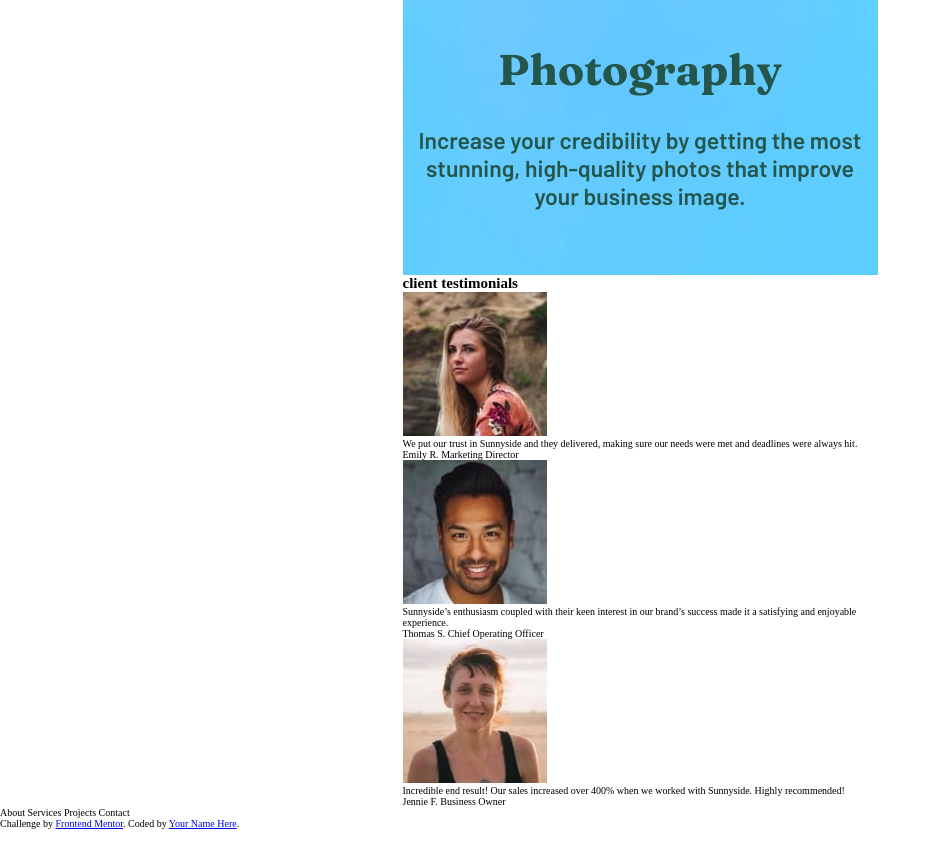
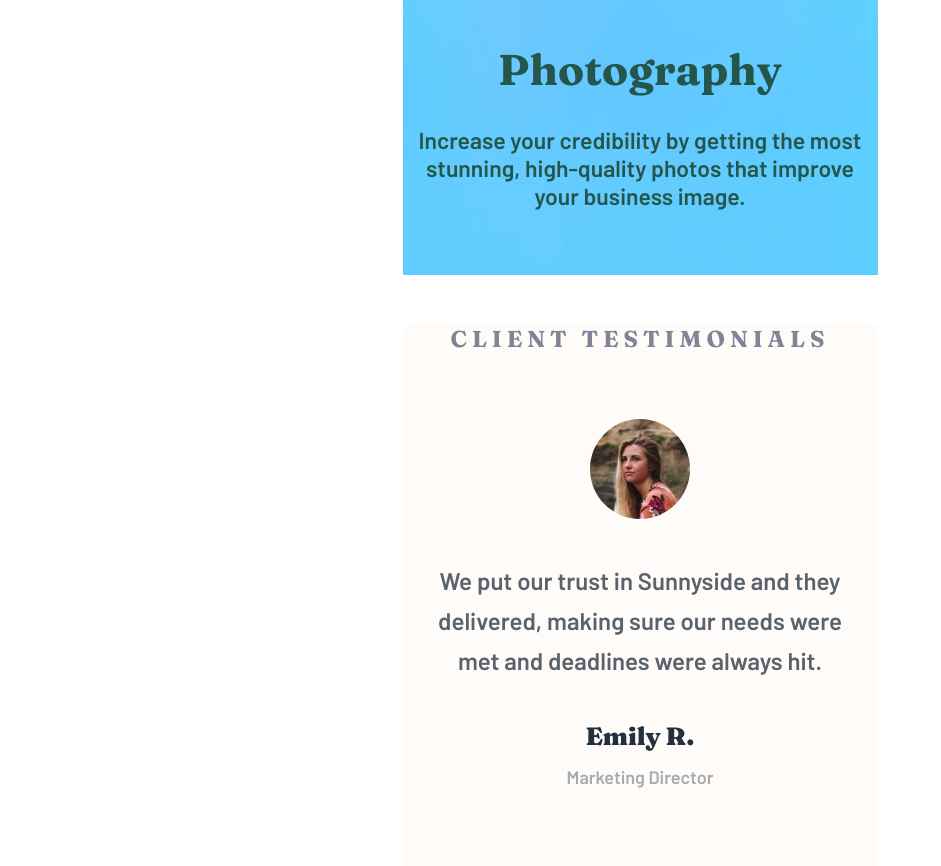
Before and after one commit to Danilosarmz/sunnyside, a plain HTML site: page index.html in a window 1280 px wide. Shown: the part 3625-4491 px from the top of the page, without its empty margins (0-941 px from the left). Before the commit the page ends 4454 px from the top, so only its background shows below. Drawn offline with Linux system fonts and the light colour scheme.

Commit message:
Se añaden testimonios

```diff
--- a/index.html
+++ b/index.html
@@ -69,19 +69,19 @@
         <section class="testimonials__container">
 
           <div class="testimonial">
-            <picture class="testimonial__pp"><img src="./images/image-emily.jpg" alt="Emily profile picture"></picture>
+            <picture class="testimonial__pp"><img src="./images/image-emily.jpg" alt="Emily profile picture" class="testimonial__image"></picture>
             <p class="testimonial__opinion">We put our trust in Sunnyside and they delivered, making sure our needs were met and deadlines were always hit.</p>
             <span class="testimonial__name">Emily R.</span>
             <span class="testimonial__job">Marketing Director</span>
           </div>
           <div class="testimonial">
-            <picture class="testimonial__pp"><img src="./images/image-thomas.jpg" alt="Emily profile picture"></picture>
+            <picture class="testimonial__pp"><img src="./images/image-thomas.jpg" alt="Emily profile picture" class="testimonial__image"></picture>
             <p class="testimonial__opinion">Sunnyside’s enthusiasm coupled with their keen interest in our brand’s success made it a satisfying and enjoyable experience.</p>
             <span class="testimonial__name">Thomas S.</span>
             <span class="testimonial__job">Chief Operating Officer</span>
           </div>
           <div class="testimonial">
-            <picture class="testimonial__pp"><img src="./images/image-jennie.jpg" alt="Emily profile picture"></picture>
+            <picture class="testimonial__pp"><img src="./images/image-jennie.jpg" alt="Emily profile picture" class="testimonial__image"></picture>
             <p class="testimonial__opinion">Incredible end result! Our sales increased over 400% when we worked with Sunnyside. Highly recommended!</p>
             <span class="testimonial__name">Jennie F.</span>
             <span class="testimonial__job">Business Owner</span>
--- a/styles.css
+++ b/styles.css
@@ -180,3 +180,63 @@ html{
 }
 
 /* se termina parte de services */
+
+.testimonials{
+    background-color: #fffbf8;
+
+}
+
+.testimonials__title{
+    text-align: center;
+    text-transform: uppercase;
+    margin-top: 50px;
+    font-size: 2.3rem;
+    font-family: var(--names-and-titles);
+    letter-spacing: 0.5rem;
+    color: var(--dark-grayish-blue);
+}
+
+.testimonials__container{
+    height: 1500px;
+    display: grid;
+    grid-template-columns: 1fr;
+    grid-template-rows: repeat(3, 1fr);
+    align-items: center;
+    justify-items: center;
+    text-align: center;
+
+}
+
+.testimonial{
+    display: flex;
+    flex-direction: column;
+    padding: 30px;
+}
+
+.testimonial__image{
+    margin: 0 auto;
+    border-radius: 50%;
+    width: 100px;
+}
+
+.testimonial__opinion{
+    font-size: 2.4rem;
+    font-family: var(--text);
+    line-height: 4rem;
+    color: var(--very-dark-grayish-blue);
+    margin: 40px 0;
+}
+
+.testimonial__name{
+    font-size: 2.5rem;
+    font-family: var(--names-and-titles);
+    font-weight: 900;
+    color: var(--very-dark-desaturated-blue);
+    margin-bottom: 15px;
+}
+
+.testimonial__job{
+    font-size: 1.8rem;
+    font-family: var(--text);
+    color: var(--grayish-blue);
+}
```
